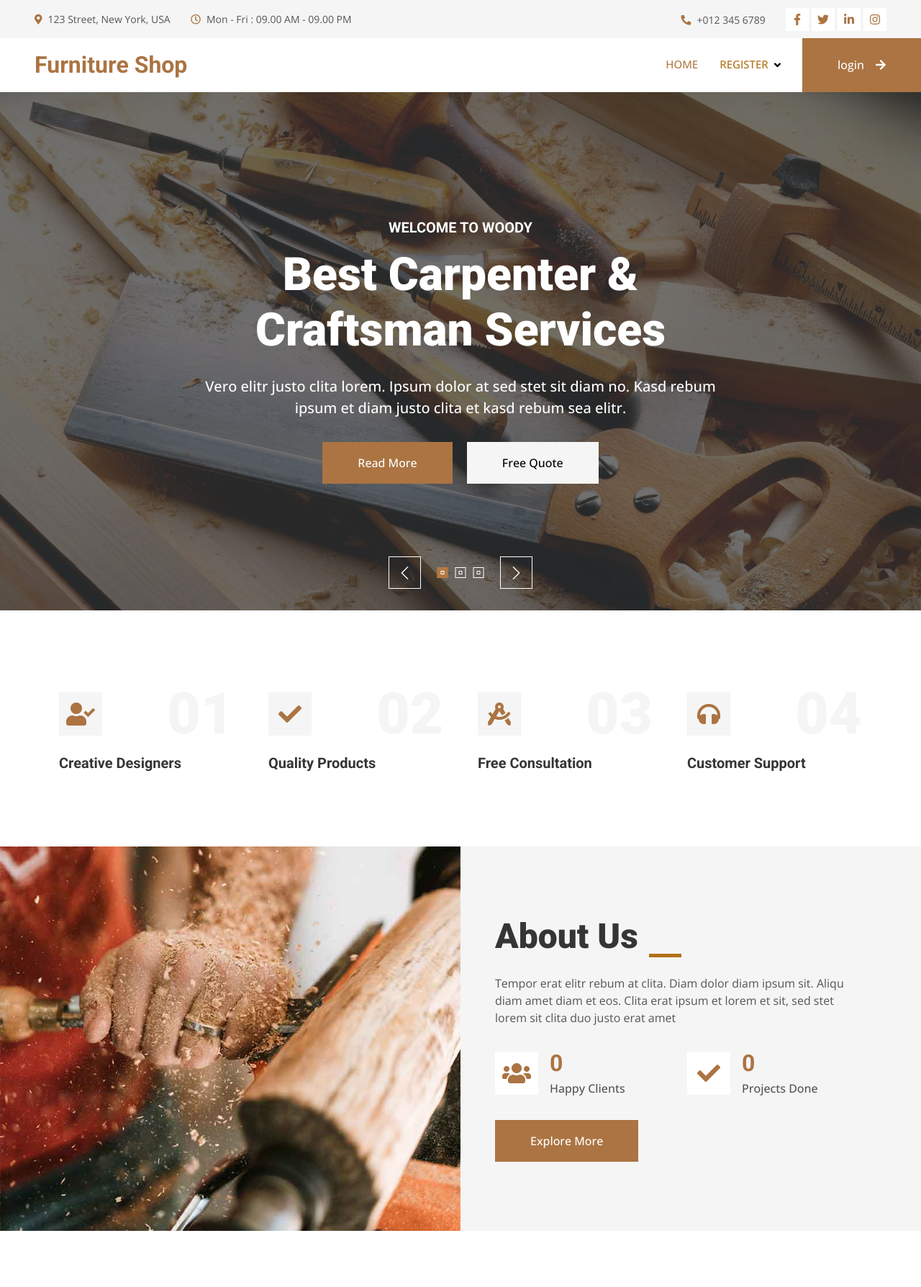
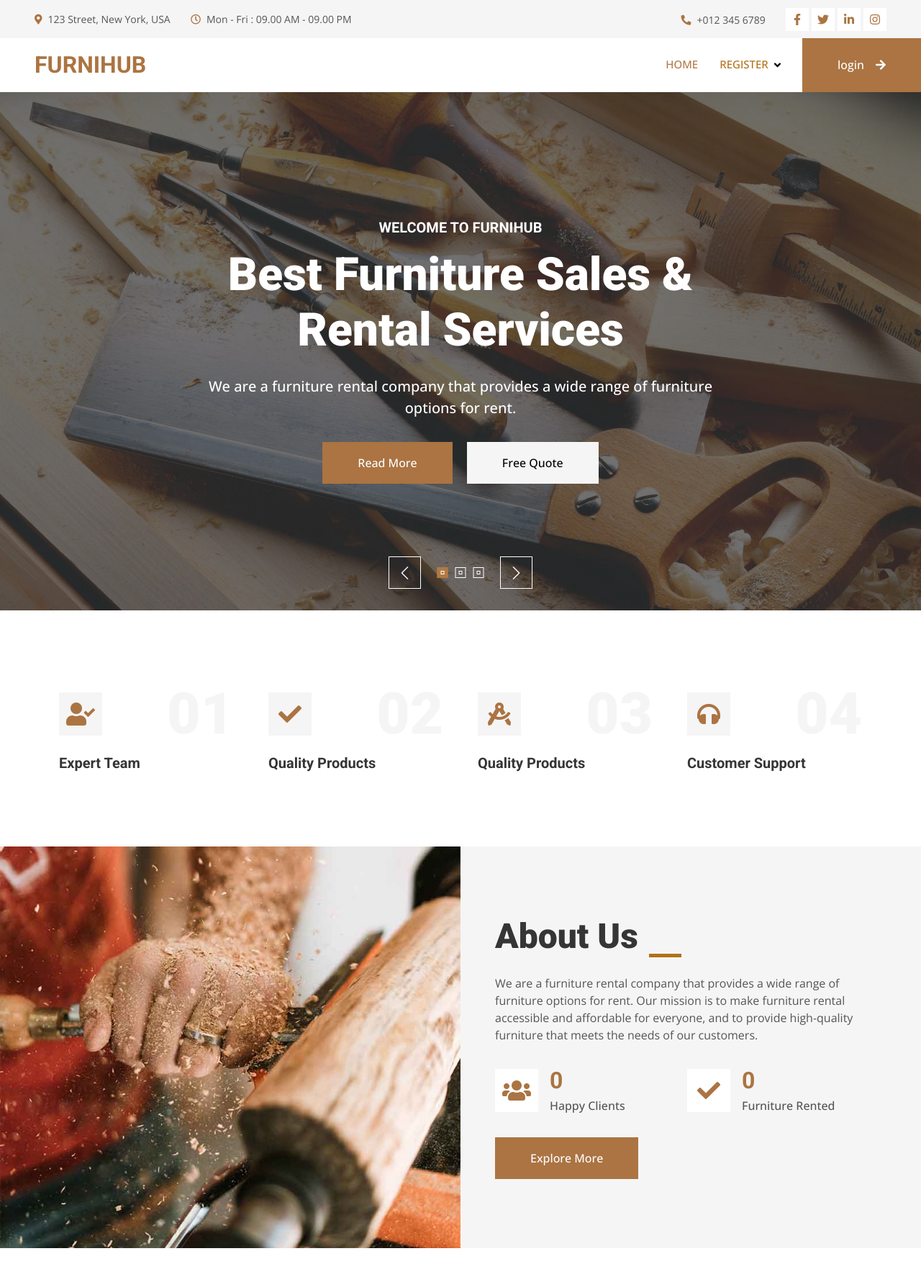
Before and after one commit to ociuzacademy/furniture_app, a Django app: page / in a window 1280 px wide. Shown: the top 1788 px of the page at 72% size. Run offline with Django 5.2, Linux system fonts and the light colour scheme; some libraries are stand-ins or nearby versions.

Commit message:
feat: Introduce initial HTML templates for the main index and role-specific dashboards.

```diff
--- a/furniture_app/templates/index.html
+++ b/furniture_app/templates/index.html
@@ -3,7 +3,7 @@
 
 <head>
     <meta charset="utf-8">
-    <title>Woody - Carpenter Website Template</title>
+    <title>FURNIHUB – Furniture Sales & Rental Management System</title>
     <meta content="width=device-width, initial-scale=1.0" name="viewport">
     <meta content="" name="keywords">
     <meta content="" name="description">
@@ -75,7 +75,7 @@
     <!-- Navbar Start -->
     <nav class="navbar navbar-expand-lg bg-white navbar-light sticky-top p-0">
         <a href="{% url 'index' %}" class="navbar-brand d-flex align-items-center px-4 px-lg-5">
-            <h2 class="m-0 text-primary">Furniture Shop</h2>
+            <h2 class="m-0 text-primary">FURNIHUB</h2>
         </a>
         <button type="button" class="navbar-toggler me-4" data-bs-toggle="collapse" data-bs-target="#navbarCollapse">
             <span class="navbar-toggler-icon"></span>
@@ -113,9 +113,9 @@
                     <div class="container">
                         <div class="row justify-content-center">
                             <div class="col-12 col-lg-8 text-center">
-                                <h5 class="text-white text-uppercase mb-3 animated slideInDown">Welcome To WooDY</h5>
-                                <h1 class="display-3 text-white animated slideInDown mb-4">Best Carpenter & Craftsman Services</h1>
-                                <p class="fs-5 fw-medium text-white mb-4 pb-2">Vero elitr justo clita lorem. Ipsum dolor at sed stet sit diam no. Kasd rebum ipsum et diam justo clita et kasd rebum sea elitr.</p>
+                                <h5 class="text-white text-uppercase mb-3 animated slideInDown">Welcome To FURNIHUB</h5>
+                                <h1 class="display-3 text-white animated slideInDown mb-4">Best Furniture Sales & Rental Services</h1>
+                                <p class="fs-5 fw-medium text-white mb-4 pb-2">We are a furniture rental company that provides a wide range of furniture options for rent.</p>
                                 <a href="" class="btn btn-primary py-md-3 px-md-5 me-3 animated slideInLeft">Read More</a>
                                 <a href="" class="btn btn-light py-md-3 px-md-5 animated slideInRight">Free Quote</a>
                             </div>
@@ -129,9 +129,9 @@
                     <div class="container">
                         <div class="row justify-content-center">
                             <div class="col-12 col-lg-8 text-center">
-                                <h5 class="text-white text-uppercase mb-3 animated slideInDown">Welcome To WooDY</h5>
-                                <h1 class="display-3 text-white animated slideInDown mb-4">Best Carpenter & Craftsman Services</h1>
-                                <p class="fs-5 fw-medium text-white mb-4 pb-2">Vero elitr justo clita lorem. Ipsum dolor at sed stet sit diam no. Kasd rebum ipsum et diam justo clita et kasd rebum sea elitr.</p>
+                                <h5 class="text-white text-uppercase mb-3 animated slideInDown">Welcome To FURNIHUB</h5>
+                                <h1 class="display-3 text-white animated slideInDown mb-4">Best Furniture Sales & Rental Services</h1>
+                                <p class="fs-5 fw-medium text-white mb-4 pb-2">We are a furniture rental company that provides a wide range of furniture options for rent.</p>
                                 <a href="" class="btn btn-primary py-md-3 px-md-5 me-3 animated slideInLeft">Read More</a>
                                 <a href="" class="btn btn-light py-md-3 px-md-5 animated slideInRight">Free Quote</a>
                             </div>
@@ -145,9 +145,9 @@
                     <div class="container">
                         <div class="row justify-content-center">
                             <div class="col-12 col-lg-8 text-center">
-                                <h5 class="text-white text-uppercase mb-3 animated slideInDown">Welcome To WooDY</h5>
-                                <h1 class="display-3 text-white animated slideInDown mb-4">Best Carpenter & Craftsman Services</h1>
-                                <p class="fs-5 fw-medium text-white mb-4 pb-2">Vero elitr justo clita lorem. Ipsum dolor at sed stet sit diam no. Kasd rebum ipsum et diam justo clita et kasd rebum sea elitr.</p>
+                                <h5 class="text-white text-uppercase mb-3 animated slideInDown">Welcome To FURNIHUB</h5>
+                                <h1 class="display-3 text-white animated slideInDown mb-4">Best Furniture Sales & Rental Services</h1>
+                                <p class="fs-5 fw-medium text-white mb-4 pb-2">We are a furniture rental company that provides a wide range of furniture options for rent.</p>
                                 <a href="" class="btn btn-primary py-md-3 px-md-5 me-3 animated slideInLeft">Read More</a>
                                 <a href="" class="btn btn-light py-md-3 px-md-5 animated slideInRight">Free Quote</a>
                             </div>
@@ -171,7 +171,7 @@
                         </div>
                         <h1 class="display-1 text-light mb-0">01</h1>
                     </div>
-                    <h5>Creative Designers</h5>
+                    <h5>Expert Team</h5>
                 </div>
                 <div class="col-md-6 col-lg-3 wow fadeIn" data-wow-delay="0.3s">
                     <div class="d-flex align-items-center justify-content-between mb-2">
@@ -189,7 +189,7 @@
                         </div>
                         <h1 class="display-1 text-light mb-0">03</h1>
                     </div>
-                    <h5>Free Consultation</h5>
+                    <h5>Quality Products</h5>
                 </div>
                 <div class="col-md-6 col-lg-3 wow fadeIn" data-wow-delay="0.7s">
                     <div class="d-flex align-items-center justify-content-between mb-2">
@@ -221,7 +221,7 @@
                         <div class="section-title text-start">
                             <h1 class="display-5 mb-4">About Us</h1>
                         </div>
-                        <p class="mb-4 pb-2">Tempor erat elitr rebum at clita. Diam dolor diam ipsum sit. Aliqu diam amet diam et eos. Clita erat ipsum et lorem et sit, sed stet lorem sit clita duo justo erat amet</p>
+                        <p class="mb-4 pb-2">We are a furniture rental company that provides a wide range of furniture options for rent. Our mission is to make furniture rental accessible and affordable for everyone, and to provide high-quality furniture that meets the needs of our customers.</p>
                         <div class="row g-4 mb-4 pb-2">
                             <div class="col-sm-6 wow fadeIn" data-wow-delay="0.1s">
                                 <div class="d-flex align-items-center">
@@ -241,7 +241,7 @@
                                     </div>
                                     <div class="ms-3">
                                         <h2 class="text-primary mb-1" data-toggle="counter-up">1234</h2>
-                                        <p class="fw-medium mb-0">Projects Done</p>
+                                        <p class="fw-medium mb-0">Furniture Rented</p>
                                     </div>
                                 </div>
                             </div>
@@ -259,7 +259,7 @@
     <div class="container-xxl py-5">
         <div class="container">
             <div class="section-title text-center">
-                <h1 class="display-5 mb-5">Our Services</h1>
+                <h1 class="display-5 mb-5"> Our Services</h1>
             </div>
             <div class="row g-4">
                 <div class="col-md-6 col-lg-4 wow fadeInUp" data-wow-delay="0.1s">
@@ -268,7 +268,7 @@
                             <img class="img-fluid" src="/static/img/service-1.jpg" alt="">
                         </div>
                         <div class="p-4 text-center border border-5 border-light border-top-0">
-                            <h4 class="mb-3">General Carpentry</h4>
+                            <h4 class="mb-3">Furniture Sales</h4>
                             <p>Stet stet justo dolor sed duo. Ut clita sea sit ipsum diam lorem diam.</p>
                             <a class="fw-medium" href="">Read More<i class="fa fa-arrow-right ms-2"></i></a>
                         </div>
@@ -281,7 +281,7 @@
                         </div>
                         <div class="p-4 text-center border border-5 border-light border-top-0">
                             <h4 class="mb-3">Furniture Manufacturing</h4>
-                            <p>Stet stet justo dolor sed duo. Ut clita sea sit ipsum diam lorem diam.</p>
+                            <p>Furniture manufacturing is the process of creating furniture by combining various materials and techniques to produce a finished product.</p>
                             <a class="fw-medium" href="">Read More<i class="fa fa-arrow-right ms-2"></i></a>
                         </div>
                     </div>
@@ -293,7 +293,7 @@
                         </div>
                         <div class="p-4 text-center border border-5 border-light border-top-0">
                             <h4 class="mb-3">Furniture Remodeling</h4>
-                            <p>Stet stet justo dolor sed duo. Ut clita sea sit ipsum diam lorem diam.</p>
+                            <p>Furniture remodeling is the process of renovating or refurbishing furniture to improve its appearance or functionality.</p>
                             <a class="fw-medium" href="">Read More<i class="fa fa-arrow-right ms-2"></i></a>
                         </div>
                     </div>
@@ -304,8 +304,8 @@
                             <img class="img-fluid" src="/static/img/service-4.jpg" alt="">
                         </div>
                         <div class="p-4 text-center border border-5 border-light border-top-0">
-                            <h4 class="mb-3">Wooden Floor</h4>
-                            <p>Stet stet justo dolor sed duo. Ut clita sea sit ipsum diam lorem diam.</p>
+                            <h4 class="mb-3">Furniture Repair</h4>
+                            <p>Furniture repair is the process of restoring or fixing furniture to its original condition.</p>
                             <a class="fw-medium" href="">Read More<i class="fa fa-arrow-right ms-2"></i></a>
                         </div>
                     </div>
@@ -317,7 +317,7 @@
                         </div>
                         <div class="p-4 text-center border border-5 border-light border-top-0">
                             <h4 class="mb-3">Wooden Furniture</h4>
-                            <p>Stet stet justo dolor sed duo. Ut clita sea sit ipsum diam lorem diam.</p>
+                            <p>Wooden furniture is made from wood and is often used for decorative or functional purposes.</p>
                             <a class="fw-medium" href="">Read More<i class="fa fa-arrow-right ms-2"></i></a>
                         </div>
                     </div>
@@ -329,7 +329,7 @@
                         </div>
                         <div class="p-4 text-center border border-5 border-light border-top-0">
                             <h4 class="mb-3">Custom Work</h4>
-                            <p>Stet stet justo dolor sed duo. Ut clita sea sit ipsum diam lorem diam.</p>
+                            <p> Custom work is the process of creating a unique piece of furniture or artwork to meet the specific needs or preferences of a client.</p>
                             <a class="fw-medium" href="">Read More<i class="fa fa-arrow-right ms-2"></i></a>
                         </div>
                     </div>
@@ -349,7 +349,7 @@
                         <div class="section-title text-start">
                             <h1 class="display-5 mb-4">Why Choose Us</h1>
                         </div>
-                        <p class="mb-4 pb-2">Tempor erat elitr rebum at clita. Diam dolor diam ipsum sit. Aliqu diam amet diam et eos. Clita erat ipsum et lorem et sit, sed stet lorem sit clita duo justo erat amet</p>
+                        <p class="mb-4 pb-2">We are a furniture rental company that provides a wide range of furniture options for rent. Our mission is to make furniture rental accessible and affordable for everyone, and to provide high-quality furniture that meets the needs of our customers.</p>
                         <div class="row g-4">
                             <div class="col-6">
                                 <div class="d-flex align-items-center">
@@ -419,8 +419,12 @@
                 <div class="col-12 text-center">
                     <ul class="list-inline mb-5" id="portfolio-flters">
                         <li class="mx-2 active" data-filter="*">All</li>
-                        <li class="mx-2" data-filter=".first">General Carpentry</li>
-                        <li class="mx-2" data-filter=".second">Custom Carpentry</li>
+                        <li class="mx-2" data-filter=".first">Furniture Sales</li>
+                        <li class="mx-2" data-filter=".second">Furniture Manufacturing</li>
+                        <li class="mx-2" data-filter=".third">Furniture Remodeling</li>
+                        <li class="mx-2" data-filter=".fourth">Furniture Repair</li>
+                        <li class="mx-2" data-filter=".fifth">Wooden Furniture</li>
+                        <li class="mx-2" data-filter=".sixth">Custom Work</li>
                     </ul>
                 </div>
             </div>
@@ -435,8 +439,8 @@
                             </div>
                         </div>
                         <div class="border border-5 border-light border-top-0 p-4">
-                            <p class="text-primary fw-medium mb-2">General Carpentry</p>
-                            <h5 class="lh-base mb-0">Wooden Furniture Manufacturing And Remodeling</a>
+                            <p class="text-primary fw-medium mb-2">Furniture Sales</p>
+                            <h5 class="lh-base mb-0">Furniture Sales</h5>
                         </div>
                     </div>
                 </div>
@@ -450,8 +454,8 @@
                             </div>
                         </div>
                         <div class="border border-5 border-light border-top-0 p-4">
-                            <p class="text-primary fw-medium mb-2">Custom Carpentry</p>
-                            <h5 class="lh-base mb-0">Wooden Furniture Manufacturing And Remodeling</a>
+                            <p class="text-primary fw-medium mb-2">Furniture Manufacturing</p>
+                            <h5 class="lh-base mb-0">Furniture Manufacturing</h5>
                         </div>
                     </div>
                 </div>
@@ -465,8 +469,8 @@
                             </div>
                         </div>
                         <div class="border border-5 border-light border-top-0 p-4">
-                            <p class="text-primary fw-medium mb-2">General Carpentry</p>
-                            <h5 class="lh-base mb-0">Wooden Furniture Manufacturing And Remodeling</a>
+                            <p class="text-primary fw-medium mb-2">Furniture Remodeling</p>
+                            <h5 class="lh-base mb-0">Furniture Remodeling</h5>
                         </div>
                     </div>
                 </div>
@@ -480,8 +484,8 @@
                             </div>
                         </div>
                         <div class="border border-5 border-light border-top-0 p-4">
-                            <p class="text-primary fw-medium mb-2">Custom Carpentry</p>
-                            <h5 class="lh-base mb-0">Wooden Furniture Manufacturing And Remodeling</a>
+                            <p class="text-primary fw-medium mb-2">Furniture Repair</p>
+                            <h5 class="lh-base mb-0">Furniture Repair</h5>
                         </div>
                     </div>
                 </div>
@@ -495,8 +499,8 @@
                             </div>
                         </div>
                         <div class="border border-5 border-light border-top-0 p-4">
-                            <p class="text-primary fw-medium mb-2">General Carpentry</p>
-                            <h5 class="lh-base mb-0">Wooden Furniture Manufacturing And Remodeling</a>
+                            <p class="text-primary fw-medium mb-2">Wooden Furniture</p>
+                            <h5 class="lh-base mb-0">Wooden Furniture</h5>
                         </div>
                     </div>
                 </div>
@@ -510,8 +514,8 @@
                             </div>
                         </div>
                         <div class="border border-5 border-light border-top-0 p-4">
-                            <p class="text-primary fw-medium mb-2">Custom Carpentry</p>
-                            <h5 class="lh-base mb-0">Wooden Furniture Manufacturing And Remodeling</a>
+                            <p class="text-primary fw-medium mb-2">Custom Work</p>
+                            <h5 class="lh-base mb-0">Custom Work</h5>
                         </div>
                     </div>
                 </div>
@@ -535,7 +539,7 @@
                         <div class="section-title text-start">
                             <h1 class="display-5 mb-4">Free Quote</h1>
                         </div>
-                        <p class="mb-4 pb-2">Tempor erat elitr rebum at clita. Diam dolor diam ipsum sit. Aliqu diam amet diam et eos. Clita erat ipsum et lorem et sit, sed stet lorem sit clita duo justo erat amet</p>
+                        <p class="mb-4 pb-2">Fill up the form below and we will get back to you as soon as possible.</p>
                         <form>
                             <div class="row g-3">
                                 <div class="col-12 col-sm-6">
@@ -550,9 +554,12 @@
                                 <div class="col-12 col-sm-6">
                                     <select class="form-select border-0" style="height: 55px;">
                                         <option selected>Select A Service</option>
-                                        <option value="1">Service 1</option>
-                                        <option value="2">Service 2</option>
-                                        <option value="3">Service 3</option>
+                                        <option value="1">Furniture Sales</option>
+                                        <option value="2">Furniture Manufacturing</option>
+                                        <option value="3">Furniture Remodeling</option>
+                                        <option value="4">Furniture Repair</option>
+                                        <option value="5">Wooden Furniture</option>
+                                        <option value="6">Custom Work</option>
                                     </select>
                                 </div>
                                 <div class="col-12">
@@ -658,7 +665,7 @@
                 <div class="testimonial-item text-center">
                     <img class="img-fluid bg-light p-2 mx-auto mb-3" src="/static/img/testimonial-1.jpg" style="width: 90px; height: 90px;">
                     <div class="testimonial-text text-center p-4">
-                        <p>Clita clita tempor justo dolor ipsum amet kasd amet duo justo duo duo labore sed sed. Magna ut diam sit et amet stet eos sed clita erat magna elitr erat sit sit erat at rebum justo sea clita.</p>
+                        <p>Best furniture company ever.</p>
                         <h5 class="mb-1">Client Name</h5>
                         <span class="fst-italic">Profession</span>
                     </div>
@@ -666,7 +673,7 @@
                 <div class="testimonial-item text-center">
                     <img class="img-fluid bg-light p-2 mx-auto mb-3" src="/static/img/testimonial-2.jpg" style="width: 90px; height: 90px;">
                     <div class="testimonial-text text-center p-4">
-                        <p>Clita clita tempor justo dolor ipsum amet kasd amet duo justo duo duo labore sed sed. Magna ut diam sit et amet stet eos sed clita erat magna elitr erat sit sit erat at rebum justo sea clita.</p>
+                        <p>Best furniture company ever.</p>
                         <h5 class="mb-1">Client Name</h5>
                         <span class="fst-italic">Profession</span>
                     </div>
@@ -674,7 +681,7 @@
                 <div class="testimonial-item text-center">
                     <img class="img-fluid bg-light p-2 mx-auto mb-3" src="/static/img/testimonial-3.jpg" style="width: 90px; height: 90px;">
                     <div class="testimonial-text text-center p-4">
-                        <p>Clita clita tempor justo dolor ipsum amet kasd amet duo justo duo duo labore sed sed. Magna ut diam sit et amet stet eos sed clita erat magna elitr erat sit sit erat at rebum justo sea clita.</p>
+                        <p>Best furniture company ever.</p>
                         <h5 class="mb-1">Client Name</h5>
                         <span class="fst-italic">Profession</span>
                     </div>
@@ -719,7 +726,7 @@
                 </div>
                 <div class="col-lg-3 col-md-6">
                     <h4 class="text-light mb-4">Newsletter</h4>
-                    <p>Dolor amet sit justo amet elitr clita ipsum elitr est.</p>
+                    <p>Subscribe to our newsletter to get the latest updates and news.</p>
                     <div class="position-relative mx-auto" style="max-width: 400px;">
                         <input class="form-control border-0 w-100 py-3 ps-4 pe-5" type="text" placeholder="Your email">
                         <button type="button" class="btn btn-primary py-2 position-absolute top-0 end-0 mt-2 me-2">SignUp</button>
--- a/furniture_app/templates/renter/renter_index.html
+++ b/furniture_app/templates/renter/renter_index.html
@@ -3,7 +3,7 @@
 
 <head>
     <meta charset="utf-8">
-    <title>Rental Furniture Shop - Dashboard</title>
+    <title>FURNIHUB - Renter Dashboard</title>
     <meta content="width=device-width, initial-scale=1.0" name="viewport">
     <meta content="" name="keywords">
     <meta content="" name="description">
@@ -36,7 +36,7 @@
     <!-- Navbar Start -->
     <nav class="navbar navbar-expand-lg bg-white navbar-light sticky-top p-0">
         <a href="{% url 'renter_index' %}" class="navbar-brand d-flex align-items-center px-4 px-lg-5">
-            <h2 class="m-0 text-primary">Rental Shop - Rentel</h2>
+            <h2 class="m-0 text-primary">FURNIHUB - Renter</h2>
         </a>
         <button type="button" class="navbar-toggler me-4" data-bs-toggle="collapse" data-bs-target="#navbarCollapse">
             <span class="navbar-toggler-icon"></span>
@@ -61,7 +61,7 @@
     <div class="container-fluid py-5">
         <div class="container py-5">
             <div class="text-center mb-5">
-                <h1 class="display-4">Rental Shop Dashboard</h1>
+                <h1 class="display-4">FURNIHUB - Renter Dashboard</h1>
                 <p>Manage your rental listings and bookings with ease.</p>
             </div>
             <div class="row g-4">
--- a/furniture_app/templates/seller/seller_index.html
+++ b/furniture_app/templates/seller/seller_index.html
@@ -3,7 +3,7 @@
 
 <head>
     <meta charset="utf-8">
-    <title>Furniture Kada - Seller Dashboard</title>
+    <title>FURNIHUB - Seller Dashboard</title>
     <meta content="width=device-width, initial-scale=1.0" name="viewport">
     <meta content="" name="keywords">
     <meta content="" name="description">
@@ -38,7 +38,7 @@
     <!-- Navbar Start -->
     <nav class="navbar navbar-expand-lg bg-white navbar-light sticky-top p-0">
         <a href="{% url 'seller_index' %}" class="navbar-brand d-flex align-items-center px-4 px-lg-5">
-            <h2 class="m-0 text-primary">Furniture Kada - Seller</h2>
+            <h2 class="m-0 text-primary">FURNIHUB - Seller</h2>
         </a>
         <button type="button" class="navbar-toggler me-4" data-bs-toggle="collapse" data-bs-target="#navbarCollapse">
             <span class="navbar-toggler-icon"></span>
--- a/furniture_app/templates/user/user_index.html
+++ b/furniture_app/templates/user/user_index.html
@@ -5,7 +5,7 @@
 
 <head>
     <meta charset="utf-8">
-    <title>Furniture Kada - User Dashboard</title>
+    <title>FURNIHUB - User Dashboard</title>
     <meta content="width=device-width, initial-scale=1.0" name="viewport">
     <meta content="" name="keywords">
     <meta content="" name="description">
@@ -40,7 +40,7 @@
     <!-- Navbar Start -->
     <nav class="navbar navbar-expand-lg bg-white navbar-light sticky-top p-0">
         <a href="{% url 'user_index' %}" class="navbar-brand d-flex align-items-center px-4 px-lg-5">
-            <h2 class="m-0 text-primary">Furniture Shop-User</h2>
+            <h2 class="m-0 text-primary">FURNIHUB -User</h2>
         </a>
         <button type="button" class="navbar-toggler me-4" data-bs-toggle="collapse" data-bs-target="#navbarCollapse">
             <span class="navbar-toggler-icon"></span>
@@ -70,7 +70,7 @@
     <div class="container-fluid py-5">
         <div class="container py-5">
             <div class="text-center mb-5">
-                <h1 class="display-4">Welcome to Furniture Kada</h1>
+                <h1 class="display-4">Welcome to FURNIHUB</h1>
                 <p>Explore furniture available for sale and rent, and manage your bookings with ease.</p>
             </div>
 
```
Also changed, not shown: furniture_app/templates/admin/admin_index.html (+4 -4 lines).
